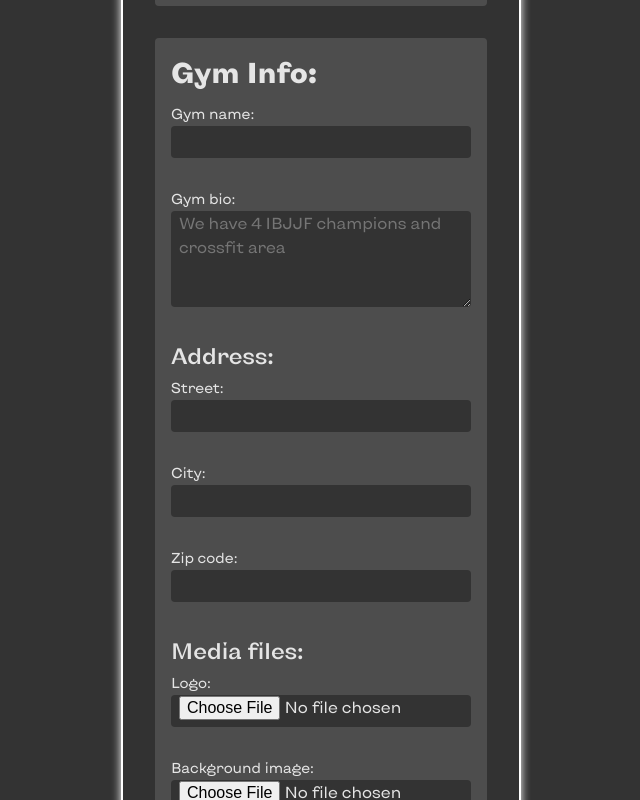
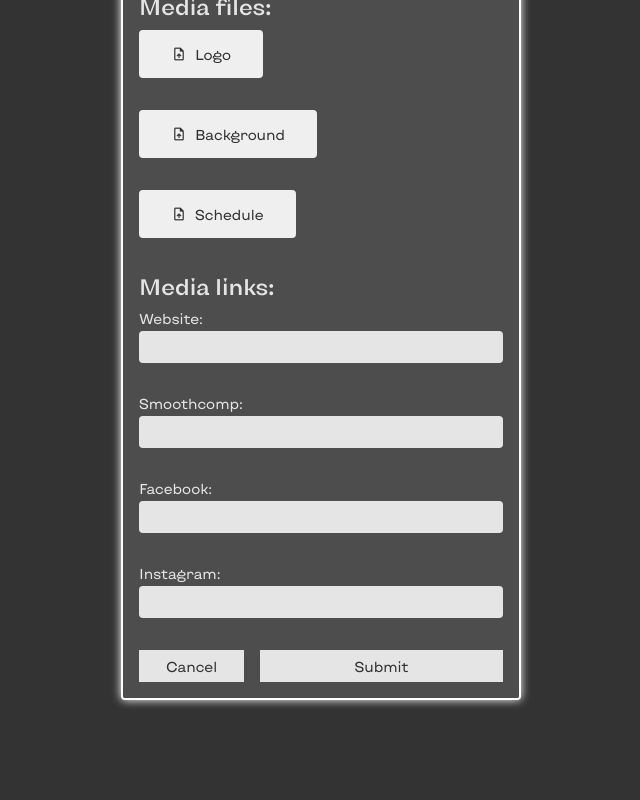
Before and after one commit to serge-yegorian/dojoahead-client, a React (Create React App) app: page /add in a window 1280 px wide. Shown: the part 640-1440 px from the top of the page, without its empty margins (319-959 px from the left). After the commit the page ends 1372 px from the top, so only its background shows below. Built offline with nearby package versions, Linux system fonts and the light colour scheme.

Commit message:
reduce number of input fields

```diff
--- a/src/App.css
+++ b/src/App.css
@@ -7,7 +7,6 @@ body {
 
 main {
     background-color: #323232;
-    padding: 2rem;
     width: 400px;
     margin: 2rem auto;
     border: 2px solid white;
--- a/src/components/AddGym/AddGym.js
+++ b/src/components/AddGym/AddGym.js
@@ -17,11 +17,6 @@ function AddGym() {
         e.preventDefault();
         const name = formRef.current.name.value;
         const bio = formRef.current.bio.value;
-        const coachSmoothcomp = formRef.current.coachSmoothcomp.value;
-        const coachFb = formRef.current.facebook.value;
-        const coachInsta = formRef.current.instagram.value;
-        const coachName = formRef.current.coachName.value;
-        const coachBio = formRef.current.coachBio.value;
         const street = formRef.current.street.value;
         const city = formRef.current.city.value;
         const zip = formRef.current.zip.value;
@@ -38,18 +33,13 @@ function AddGym() {
             smoothcomp: smoothcomp,
             fb: fb,
             insta: insta,
-            coachName: coachName,
-            coachBio: coachBio,
             street: street,
             city: city,
             zip: zip,
             logo: logo,
             background: background,
             schedule: schedule,
-            coachSmoothcomp: coachSmoothcomp,
             website: website,
-            coachFb: coachFb,
-            coachInsta: coachInsta
         };
 
         let newGymObject;
@@ -105,7 +95,8 @@ function AddGym() {
 return (
     // enctype="multipart/form-data" method="post"
     <form className='add' onSubmit={shareGym} ref={formRef} >
-        <div className='add__section'>
+        <h2 className='add__title'>Publish Your Gym:</h2>
+        {/* <div className='add__section'>
             <h2 className='add__title'>Personal Info:</h2>
             <div className='add__content'>
                 <div className='add__field'>
@@ -131,19 +122,20 @@ return (
                     <input className='add__input' id='instagram' name='instagram' type='text' />
                 </div>
             </div>
-        </div>
+        </div> */}
         <div className='add__section'>
-            <h2 className='add__title'>Gym Info:</h2>
-            <div className='add_content'>
+            <div className='add__content'>
                 <div className='add__field'>
                     <label className='add__label' htmlFor='name'>Gym name:</label>
-                    <input className='add__input' id='name' name='name' type='text' />
+                    <input className='add__input' id='name' name='name' type='text' placeholder='10th Planet ' />
                 </div>
                 <div className='add__field'>
                     <label className='add__label' htmlFor='bio'>Gym bio:</label>
                     <textarea className='add__input add__input--textarea' id='bio' name='bio' placeholder='We have 4 IBJJF champions and crossfit area' rows='4'>
                     </textarea>
                 </div>
+            </div>
+            <div className='add__content'>
                 <h3 className='add__subheading'>Address:</h3>
                 <div className='add__field'>
                     <label className='add__label' htmlFor='street'>Street:</label>
@@ -157,29 +149,37 @@ return (
                     <label className='add__label' htmlFor='zip'>Zip code:</label>
                     <input className='add__input' id='zip' name='zip' type='text' />
                 </div>
+            </div>
+            <div className='add__content'>
                 <h3 className='add__subheading'>Media files:</h3>
-                <div className="add__field">
-                    <label className="add__label" htmlFor="logo">
-                        Logo:
-                    </label>
-                    <input className="add__input" id="logo" name="logo" type="file" accept="image/*" onChange={(e) => {
+                {/* */}
+                <div className="add__field add__field--image" >
+                    <input className="add__input add__input--image invisible"  id="logo" name="logo" type="file" accept="image/*" onChange={(e) => {
                         const selectedFile = e.target.files[0];
                     }} />
+                    {/* Fake one */}
+                        <button className='add__input--image' type='button' onClick={() => document.getElementById("logo").click()}><span className="material-symbols-outlined icon">upload_file</span>Logo</button>
+                    {/* */}
                 </div>
-                <div className="add__field">
-                    <label className="add__label" htmlFor="background">
-                        Background image:
-                    </label>
-                    <input className="add__input" id="background" name="background" type="file" accept="image/*" onChange={(e) => {
+
+                <div className="add__field add__field--image">
+                    <input className="add__input add__input--image invisible" id="background" name="background" type="file" accept="image/*" onChange={(e) => {
                         const selectedFile = e.target.files[0];
                     }} />
+                    {/* Fake one */}
+                    <button className='add__input--image' type='button' onClick={() => document.getElementById("background").click()}><span className="material-symbols-outlined icon">upload_file</span>Background</button>
+                    {/* */}
                 </div>
-                <div className='add__field'>
-                    <label className='add__label' htmlFor='schedule'>Schedule:</label>
-                    <input className='add__input' id='schedule' name='schedule' type="file" accept="image/*" onChange={(e) => {
+                <div className='add__field add__field--image'>
+                    <input className='add__input add__input--image invisible' id='schedule' name='schedule' type="file" accept="image/*" onChange={(e) => {
                         const selectedFile = e.target.files[0];
                     }} />
+                    {/* Fake one */}
+                    <button className='add__input--image' type='button' onClick={() => document.getElementById("schedule").click()}><span className="material-symbols-outlined icon">upload_file</span>Schedule</button>
+                    {/* */}
                 </div>
+            </div>
+            <div className='add__content'>
                 <h3 className='add__subheading'>Media links:</h3>
                 <div className='add__field'>
                     <label className='add__label' htmlFor='website'>Website:</label>
@@ -199,13 +199,13 @@ return (
                 </div>
             </div>
 
-        </div>
-        <div className='add__buttons'>
-            <Link to='/choose' className='add__cancel'>Cancel</Link>
+            <div className='add__buttons'>
+                <Link to='/choose' className='add__cancel'>Cancel</Link>
 
-            <button className='add__submit' type='submit'>Submit</button>
+                <button className='add__submit' type='submit'>Submit</button>
 
-        </div>
+            </div>
+            </div>
     </form>
 )
 }
--- a/src/components/AddGym/AddGym.scss
+++ b/src/components/AddGym/AddGym.scss
@@ -2,6 +2,7 @@
 @use '../../styles/particles/fonts.scss' as *;
 
 .add {
+    border-radius: 4px;
 
     &__field {
         display: flex;
@@ -24,7 +25,8 @@
         outline: none;
         border-radius: 4px;
         border: none;
-        background-color: #333;
+        background-color: #e5e5e5;
+        color: #323232;
     }
 
     &__input--textarea {
@@ -34,6 +36,28 @@
     &__label {
         @include link;
         margin-bottom: 4px;
+    }
+
+    &__input--image {
+        height: 3rem;
+        cursor: pointer;
+        padding: 0 2rem;
+        width: fit-content;
+        display: flex;
+        align-items: center;
+        @include link;
+        color: #323232;
+        transition: 0.2s;
+        border-radius: 4px;
+        border: none;
+
+    }
+
+    &__input--image:hover {
+        border: none;
+        background-color: white;
+        @include link-hover;
+        color: black;
     }
 
     &__subheading {
@@ -49,7 +73,6 @@
     &__section {
         background-color: hsla(0, 0%, 30%, 1);
         border-radius: 4px;
-        margin-bottom: 2rem;
         padding: 1rem;
     }
 
@@ -99,4 +122,19 @@
         border-radius: 4px;
     }
 
+    &__content {
+        margin-bottom: 2rem;
+    }
+
 }
+
+.icon {
+    margin-right: 0.5rem;
+    display: flex;
+    align-items: center;
+    justify-content: center;
+}
+
+.invisible {
+    display: none;
+}
--- a/src/components/Enter/Enter.js
+++ b/src/components/Enter/Enter.js
@@ -16,7 +16,7 @@ function Enter() {
                     Current version works only in&nbsp;the&nbsp;US&nbsp;🇺🇸
                 </p>
             </div>
-            <Link to='/choose'>
+            <Link to='#'>
                 <button className="enter__button">
                     Enter email
                 </button>
--- a/src/components/Enter/Enter.scss
+++ b/src/components/Enter/Enter.scss
@@ -3,6 +3,7 @@
 
 .enter {
     height: 80vh;
+    padding: 2rem;
 
 
     &__label {
--- a/src/components/GymDetails/GymDetails.js
+++ b/src/components/GymDetails/GymDetails.js
@@ -37,7 +37,7 @@ function GymDetails() {
         <div className={`gymdetails__schedule-div${open? '--active': `--inactive`}`}>
           <img className={`gymdetails__schedule${open? '--active': `--inactive`}`} src={data.schedule} alt="Gym Schedule" />
         </div>
-        <h2 className='gymdetails__coach'>Head Coach {data.coachName}:</h2>
+
         <p className='gymdetails__bio'>{data.bio}</p>
       </div>
       <div className='gymdetails__footer'>
--- a/src/components/GymDetails/GymDetails.scss
+++ b/src/components/GymDetails/GymDetails.scss
@@ -3,6 +3,7 @@
 
 .gymdetails {
     position: relative;
+    background-color: hsla(0, 0%, 25%, 1);
 
     &__background {
         position: absolute;
@@ -33,6 +34,7 @@
         z-index: 3;
         border-radius: 50%;
         height: 6rem;
+        width: 6rem;
 
 
     }
@@ -50,8 +52,7 @@
     &__heading {
         position: relative;
         z-index: 2;
-        padding-bottom: 1rem;
-        padding-top: 1rem;
+        padding: 1rem 2rem;
         color: white;
         @include header;
         background-color: hsla(0, 0%, 0%, 0.5);
@@ -80,8 +81,7 @@
     }
 
     &__schedule-open {
-        margin-top: 0.5rem;
-        margin-bottom: 0.5rem;
+        margin: 1rem 0;
         padding: 0 1rem;
         height: 2rem;
         @include link;
@@ -107,6 +107,7 @@
 
     &__schedule--active {
         width: 100%;
+        margin-bottom: 1rem;
 
     }
 
@@ -127,6 +128,7 @@
 
     &__main {
         margin-bottom: 2rem;
+        padding: 0 2rem;
 
     }
 
@@ -134,6 +136,7 @@
         display: flex;
         align-items: center;
         justify-content: space-between;
+        padding: 0 2rem 2rem;
     }
 
     &__website {
--- a/src/components/Gyms/Gyms.scss
+++ b/src/components/Gyms/Gyms.scss
@@ -2,7 +2,6 @@
 @use '../../styles/particles/fonts.scss' as *;
 
 .gyms {
-
 
 
     &__label {
@@ -47,7 +46,9 @@
     }
 
     &__header {
-        margin-bottom: 1.5rem
+        padding: 2rem 2rem 0;
+        background-color: #323232;
+
     }
 
     &__name {
@@ -111,5 +112,8 @@
         @include body;
     }
 
+    &__results {
+        padding: 2rem 2rem 0 2rem;
+    }
 
 }
--- a/src/components/Zip/Zip.js
+++ b/src/components/Zip/Zip.js
@@ -37,7 +37,7 @@ function Zip() {
           </p>
         </div>
         <div className='zip__bottom'>
-          <p className='zip__dev-info'>If you want to add your gym, sign up</p>
+          <p className='zip__dev-info'>If you want to add your gym, <Link className='zip__signup' to={'/enter'}>sign up!</Link></p>
           <button className='zip__button' type='submit'>Enter zip</button>
         </div>
       </form>
--- a/src/components/Zip/Zip.scss
+++ b/src/components/Zip/Zip.scss
@@ -3,6 +3,8 @@
 
 .zip {
     height: 80vh;
+    padding: 2rem;
+
 
 
     &__label {
@@ -74,5 +76,23 @@
         border-radius: 4px;
     }
 
+    &__dev-info {
+        margin-bottom: 1rem;
+        @include body;
+        padding: 0 0.7rem;
+        display: flex;
+        align-items: center
+    }
+
+    &__signup {
+        @include link;
+        text-decoration: underline;
+        transition: 0.2s;
+        padding: 0.5rem;
+    }
+
+    &__signup:hover {
+        @include link-hover;
+    }
 
 }
```
